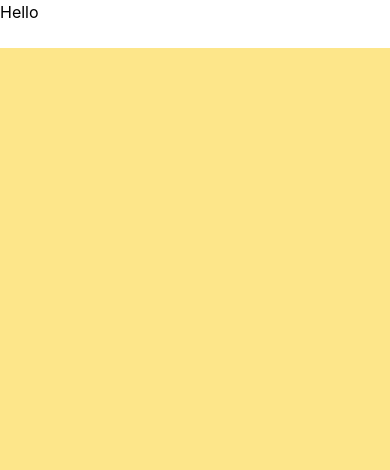
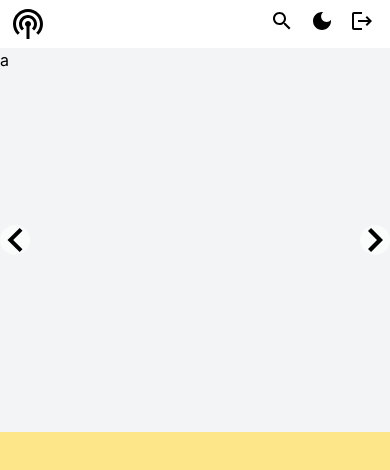
Before and after one commit to MohamadTarhini84/ESAFinalProject, a React (Vite) app in the folder client/: page / in a window 390 px wide. Shown: the top 470 px of the page. Built offline with nearby package versions, Linux system fonts and the light colour scheme.

Commit message:
featured section for mobile

```diff
--- a/client/src/App.css
+++ b/client/src/App.css
@@ -30,3 +30,17 @@
     animation: logo-spin infinite 20s linear;
   }
 }
+
+.navBar::before{
+    content: "";
+    height: 71px;
+    border-radius: 100% / 140%;
+    border-top-left-radius: 0;
+    border-top-right-radius: 0;
+    -webkit-transform: scale(1.5);
+    transform: scale(1.5);
+    position: fixed;
+    left: 0;
+    right: 0;
+    display:none
+}
--- a/client/src/App.jsx
+++ b/client/src/App.jsx
@@ -2,13 +2,17 @@ import { useContext } from 'react'
 import './App.css'
 import { themeContext } from './context/themeContext'
 import NavBar from './components/main/navBar'
+import MFeatured from './components/main/mobileFeatured'
 
 function App() {
-  const theme=useContext(themeContext)
+  const {theme}=useContext(themeContext)
 
   return (
-    <div className="App bg-amber-200">
+    <div className={`App ${theme?"":"dark"}`}>
+      <div className='w-full h-full bg-amber-200 dark:bg-orange-900 flex flex-col'>
         <NavBar/>
+        <MFeatured className="sm:hidden"/>
+      </div>
     </div>
   )
 }
--- /dev/null
+++ b/client/src/components/main/Featured.jsx
@@ -0,0 +1,7 @@
+function Featured(){
+    return (
+        <div>
+
+        </div>
+    )
+}
--- /dev/null
+++ b/client/src/components/main/mobileFeatured.jsx
@@ -0,0 +1,18 @@
+import 'react-slideshow-image/dist/styles.css'
+import { Fade } from 'react-slideshow-image';
+
+function MFeatured(props){
+
+    return(
+        <div className={`slide-container ${props.className}`}>
+            <Fade transitionDuration={1} autoplay={false}>
+                <div className="w-full h-96 transition-all bg-gray-100">a</div>
+                <div className="w-full h-96 transition-all bg-gray-200">b</div>
+                <div className="w-full h-96 transition-all bg-gray-300">c</div>
+                <div className="w-full h-96 transition-all bg-gray-400">d</div>
+            </Fade>
+        </div>
+    )
+}
+
+export default MFeatured
--- a/client/src/components/main/navBar.jsx
+++ b/client/src/components/main/navBar.jsx
@@ -1,7 +1,37 @@
+import PodcastsIcon from '@mui/icons-material/Podcasts';
+import SearchIcon from '@mui/icons-material/Search';
+import { useContext, useEffect } from 'react';
+import { themeContext } from '../../context/themeContext';
+import LightModeIcon from '@mui/icons-material/LightMode';
+import DarkModeIcon from '@mui/icons-material/DarkMode';
+import LogoutIcon from '@mui/icons-material/Logout';
+
 function NavBar(){
+    const {theme,themeToggle}=useContext(themeContext)
+
     return (
-        <div className="w-full bg-white h-12">
-            Hello
+        <div className="navBar w-full bg-white h-12 flex justify-between items-center sm:items-end px-4
+                        dark:bg-stone-800 dark:text-white sm:px-12 sm:before:block before:bg-white dark:before:bg-stone-800">
+            <PodcastsIcon className='scale-150 sm:mb-2'/>
+            <div className='flex gap-4 sm:gap-16 sm:mr-10 mb-2'>
+                <div className='relative group'>
+                    <SearchIcon className='group-hover:cursor-pointer'/>
+                    <span className='tooltip sm:group-hover:scale-100'>Search</span>
+                </div>
+                {theme?
+                    <div className='relative group'>
+                        <DarkModeIcon onClick={()=>themeToggle(false)} className='group-hover:cursor-pointer'/>
+                        <span className='tooltip sm:group-hover:scale-100'>Darmode</span>
+                    </div>
+                    :<div className='relative group'>
+                        <LightModeIcon onClick={()=>themeToggle(true)} className='group-hover:cursor-pointer'/>
+                        <span className='tooltip -left-6 sm:group-hover:scale-100'>Lightmode</span>
+                    </div>}
+                <div className='relative group'>
+                    <LogoutIcon onClick={()=>console.log("ok")} className='group-hover:cursor-pointer'/>
+                    <span className='tooltip sm:group-hover:scale-100'>Logout</span>
+                </div>
+            </div>
         </div>
     )
 }
--- a/client/src/context/themeContext.jsx
+++ b/client/src/context/themeContext.jsx
@@ -1,12 +1,17 @@
-import { createContext, useState } from "react";
+import { createContext, useEffect, useState } from "react";
 
 export const themeContext=createContext(null)
 
 export function ThemeContextProvider({children}){
-    const [theme, setTheme]=useState("light")
+    const [theme,setTheme]=useState(true)
+
+    function themeToggle(value){
+        // window.localStorage.setItem('theme', value)
+        setTheme(value)
+    }
 
     return (
-        <themeContext.Provider value={{theme, setTheme}}>
+        <themeContext.Provider value={{theme, themeToggle}}>
             {children}
         </themeContext.Provider>
     )
--- a/client/src/index.css
+++ b/client/src/index.css
@@ -25,3 +25,11 @@
   a:hover {
     color: #535bf2;
   }
+
+@layer components{
+  .tooltip{
+    @apply absolute w-auto p-2 min-w-max -left-4 top-8 rounded-md shadow-md
+      text-white dark:text-black bg-stone-800 dark:bg-white
+      text-xs font-bold transition-all duration-100 scale-0 origin-top
+  }
+}
```
Also changed, not shown: client/package.json (+6 -1 lines), 1 other file (tests, documents, lock files or other folders).
